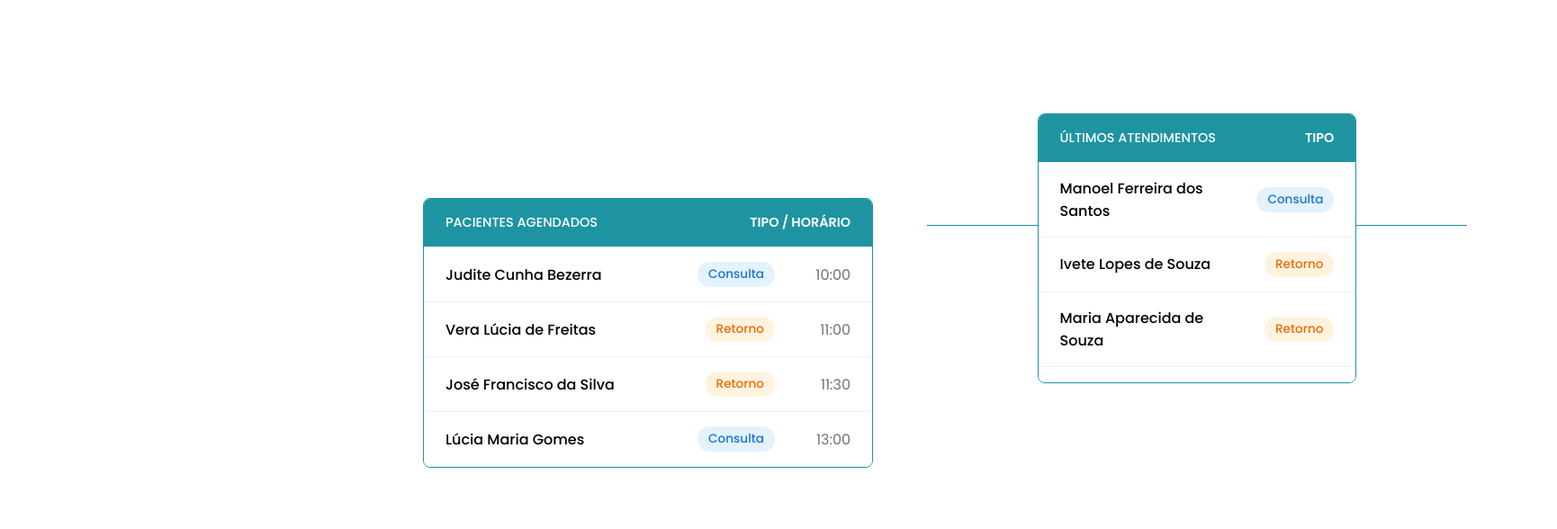
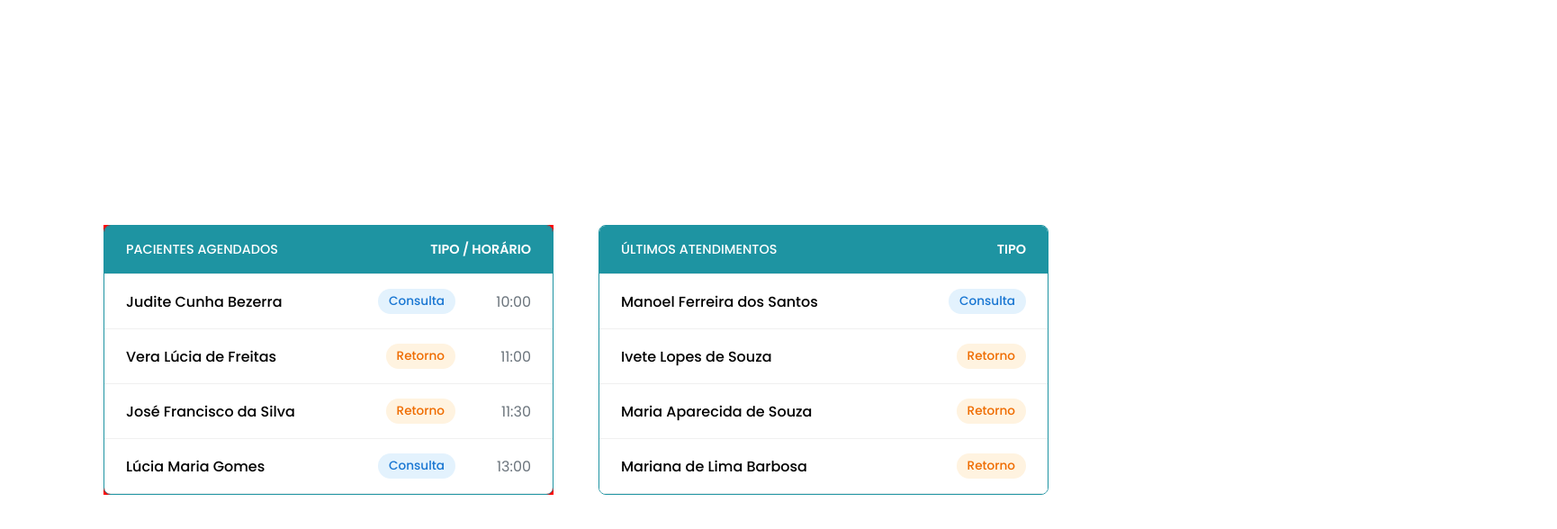
Before and after one commit to SAS-Organizacao/SAS-FrontEnd, a React (Vite) app: page /areaprofissional in a window 1280 px wide. Shown: the top 588 px of the page at 90% size, 1730 px wide, since content can reach past the window. Built offline with nearby package versions, Linux system fonts and the light colour scheme.

Commit message:
ajustado as páginas de novo atendimento e área do profissional

```diff
--- a/src/components/Novo_atendimento/index.jsx
+++ b/src/components/Novo_atendimento/index.jsx
@@ -11,7 +11,7 @@ export default function Novo_atendimento() {
             <p>Iniciar novo atendimento</p>
             {/* <img src={Novoatend} alt="" width={20} height={20} /> */}
         </button>
-            <div className='container-atend'>
+            <div className='atendimento-med-content'>
                 <h4>Histórico de Consultas</h4>
             </div>
         </div>
--- a/src/components/Novo_atendimento/novoatendimento.css
+++ b/src/components/Novo_atendimento/novoatendimento.css
@@ -25,7 +25,7 @@
     background-color: #1E94A2;
 }
 
-.container-atend {
+.atendimento-med-content {
     /* background-color: #1E94A2; */
     width: 600px;
     height: 50px;
--- a/src/pages/Area_profissional/areaprofissional.css
+++ b/src/pages/Area_profissional/areaprofissional.css
@@ -1,11 +1,12 @@
-.container-area-profissional {
+/* .container-area-profissional {
     position: relative;
     left: 450px;
     top: 200px;
-}
+} */
 
 .agendamentos-container {
     width: 500px;
+    background-color: red;
 }
 
 .tabela-agendamentos {
@@ -80,10 +81,20 @@
     text-align: right;
 }
 
-.container-area-profissional {
+/* .container-area-profissional {
     display: flex;
     gap: 50px;
     padding: 20px;
+} */
+
+.container-area-profissional {
+    display: flex;
+    justify-content: center;
+    align-items: center;
+    gap: 50px;
+    /* padding: 20px;
+    margin-top: 100px; */
+    height: 100vh;
 }
 
 .container-atend {
```
